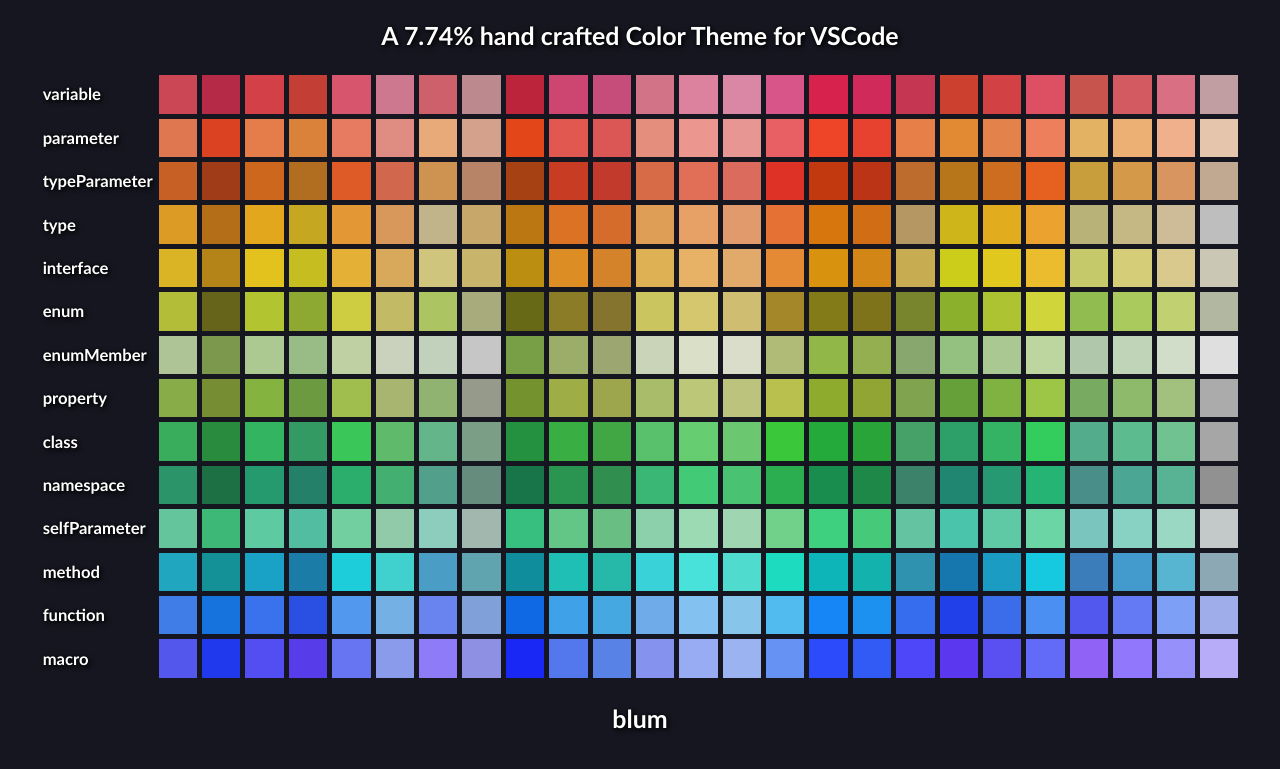
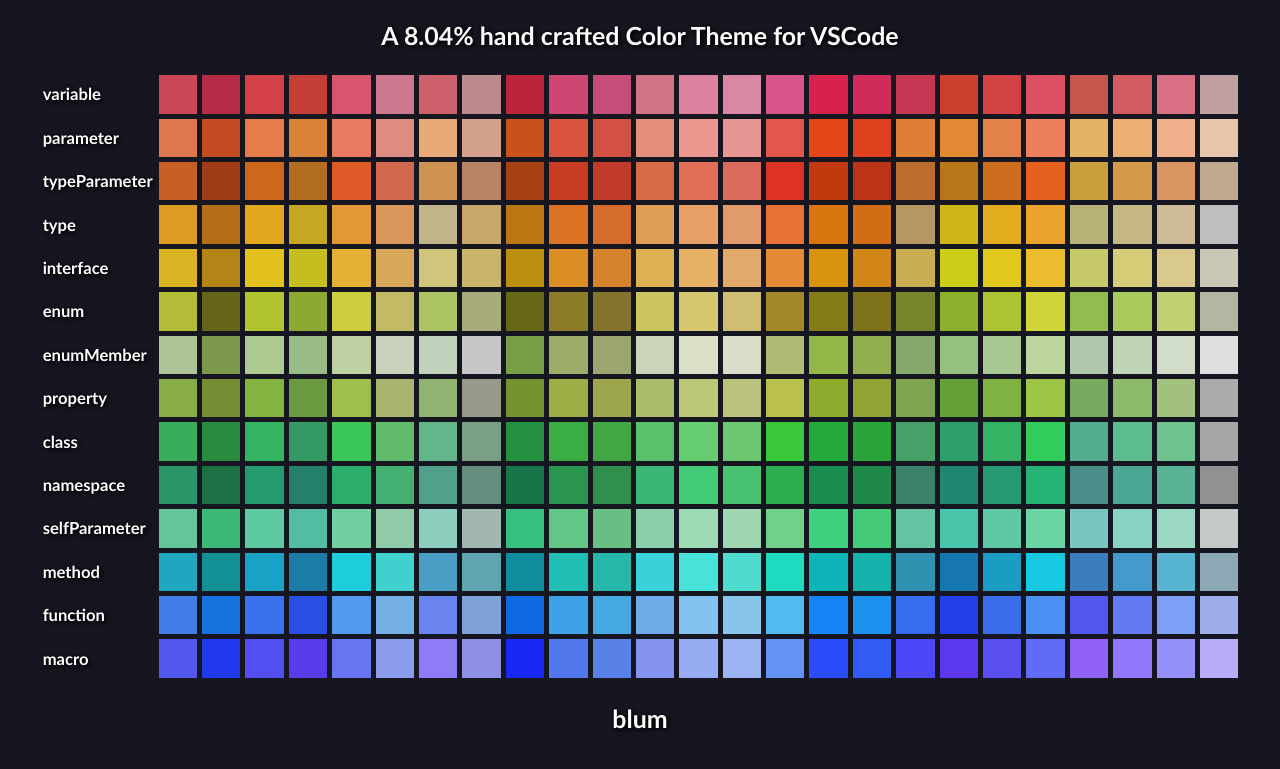
Before and after one commit to Thertzlor/semantic-rainbow, a website: page html/index.html in a window 1280 px wide. Shown: the part 65-834 px from the top of the page. Drawn offline with Linux system fonts and the light colour scheme.

Commit message:
example pic

```diff
--- a/generator/config.json
+++ b/generator/config.json
@@ -16,12 +16,21 @@
       "function": "#407de6",
       "macro": "#5457ec"
    },
+
+
+
+
    "filters": {
       "readonly": {
          "default": {
             "darken": 10,
             "saturate": 5,
             "spin": -6
+         },
+         "parameter": {
+            "darken": 15,
+            "saturate": 2,
+            "spin": -1
          },
          "enum": {
             "darken": 23,
--- a/html/index.html
+++ b/html/index.html
@@ -23,15 +23,9 @@
       (async () => {
          const jsonConfig = JSON.parse(await getConfig);
          const frag = new DocumentFragment();
-         const {semanticRules, meta: {numColors, manualColors, baseNumber, filterNumber, extraCombinationsNumber}} = generateColors(tinycolor, jsonConfig);
-
-         const replacers = {
-            manualPercent: ((manualColors / numColors) * 100).toFixed(2),
-            numColors, manualColors, baseNumber, filterNumber, extraCombinationsNumber
-         };
-
+         const {semanticRules, meta} = generateColors(tinycolor, jsonConfig);
          //Filling in variables into the text;
-         [...document.getElementsByClassName('text')].forEach(e => e.innerHTML = interpolate(e.innerHTML, replacers));
+         [...document.getElementsByClassName('text')].forEach(e => e.innerHTML = interpolate(e.innerHTML, meta));
          //Creating the color table
          const myTable = frag.appendChild(document.createElement('table')).appendChild(document.createElement('tbody'));
          let tableContainer;
--- a/themes/Semantic Rainbow-color-theme.json
+++ b/themes/Semantic Rainbow-color-theme.json
@@ -142,7 +142,7 @@
       "editorBracketHighlight.foreground4": "#80b54a",
       "editorBracketHighlight.foreground5": "#87CEFA",
       "editorBracketHighlight.foreground6": "#a32761",
-      "editorWhitespace.foreground": "#ffffff07",
+      "editorWhitespace.foreground": "#ffffff10",
       "icon.foreground": "#ffffff34",
       "minimapSlider.background": "#cbccff1f",
       "minimapSlider.hoverBackground": "#cbccff33",
@@ -235,7 +235,7 @@
          "foreground": "#c19ea1"
       },
       "parameter": "#df7850",
-      "parameter.readonly": "#db4221",
+      "parameter.readonly": "#c24b21",
       "parameter.declaration": {
          "foreground": "#e57d4a",
          "italic": true
@@ -252,14 +252,14 @@
          "foreground": "#d4a18d"
       },
       "parameter.readonly.declaration": {
-         "foreground": "#e34719",
+         "foreground": "#c9511a",
          "italic": true
       },
       "parameter.private.readonly.declaration": {
-         "foreground": "#e0584f",
-         "italic": true
-      },
-      "parameter.private.readonly": "#da5755",
+         "foreground": "#d9543d",
+         "italic": true
+      },
+      "parameter.private.readonly": "#d25144",
       "parameter.private.declaration": {
          "foreground": "#e48f7e",
          "italic": true
@@ -270,17 +270,17 @@
       },
       "parameter.private.async": "#e89694",
       "parameter.private.readonly.async.declaration": {
-         "foreground": "#e86063",
+         "foreground": "#e2564d",
          "italic": true
       },
       "parameter.readonly.declaration.async": {
-         "foreground": "#ee4528",
-         "italic": true
-      },
-      "parameter.readonly.async": "#e7412f",
-      "parameter.defaultLibrary.readonly": "#e67f48",
+         "foreground": "#e54617",
+         "italic": true
+      },
+      "parameter.readonly.async": "#de411e",
+      "parameter.defaultLibrary.readonly": "#df7e35",
       "parameter.builtin.readonly": {
-         "foreground": "#e67f48"
+         "foreground": "#df7e35"
       },
       "parameter.static.declaration": {
          "foreground": "#e28a33",
@@ -1633,32 +1633,6 @@
          }
       },
       {
-         "name": "property",
-         "scope": [
-            "variable.other.property"
-         ],
-         "settings": {
-            "foreground": "#88ac47"
-         }
-      },
-      {
-         "name": "property",
-         "scope": [
-            "variable.other.property"
-         ],
-         "settings": {
-            "foreground": "#88ac47"
-         }
-      },
-      {
-         "name": "Comments",
-         "scope": "comment",
-         "settings": {
-            "foreground": "#BBBBBB4D",
-            "fontStyle": "italic"
-         }
-      },
-      {
          "name": "Constants",
          "scope": "constant",
          "settings": {
@@ -1666,13 +1640,6 @@
          }
       },
       {
-         "name": "Escape characters",
-         "scope": "constant.character.escape",
-         "settings": {
-            "foreground": "#25B0BCE6"
-         }
-      },
-      {
          "name": "Named entities",
          "scope": "entity.name",
          "settings": {
@@ -1680,16 +1647,6 @@
          }
       },
       {
-         "name": "Static types",
-         "scope": [
-            "entity.name.type",
-            "storage.type.cs"
-         ],
-         "settings": {
-            "foreground": "#FAC29AE6"
-         }
-      },
-      {
          "name": "CSS ID selectors",
          "scope": "entity.other.attribute-name.id",
          "settings": {
@@ -1697,25 +1654,6 @@
          }
       },
       {
-         "name": "Pseudo CSS",
-         "scope": [
-            "entity.other.attribute-name.pseudo-element",
-            "entity.other.attribute-name.pseudo-class"
-         ],
-         "settings": {
-            "foreground": "#FAB795E6"
-         }
-      },
-      {
-         "name": "Variable names",
-         "scope": [
-            "variable"
-         ],
-         "settings": {
-            "foreground": "#E95678E6"
-         }
-      },
-      {
          "name": "Keywords",
          "scope": "keyword",
          "settings": {
@@ -1723,25 +1661,6 @@
          }
       },
       {
-         "name": "Operators",
-         "scope": "keyword.operator",
-         "settings": {
-            "foreground": "#BBBBBB"
-         }
-      },
-      {
-         "name": "Special operators",
-         "scope": [
-            "keyword.operator.new",
-            "keyword.operator.expression",
-            "keyword.operator.logical",
-            "keyword.operator.delete"
-         ],
-         "settings": {
-            "foreground": "#B877DBE6"
-         }
-      },
-      {
          "name": "Units",
          "scope": "keyword.other.unit",
          "settings": {
@@ -1806,23 +1725,6 @@
          }
       },
       {
-         "name": "Strings",
-         "scope": [
-            "string.quoted",
-            "string.template"
-         ],
-         "settings": {
-            "foreground": "#FAB795E6"
-         }
-      },
-      {
-         "name": "Regex",
-         "scope": "string.regexp",
-         "settings": {
-            "foreground": "#F09483E6"
-         }
-      },
-      {
          "name": "Markup link descriptions",
          "scope": "string.other.link",
          "settings": {
@@ -1879,6 +1781,15 @@
          "scope": "punctuation.definition.list",
          "settings": {
             "foreground": "#F09483E6"
+         }
+      },
+      {
+         "name": "type",
+         "scope": [
+            "entity.name.type.alias"
+         ],
+         "settings": {
+            "foreground": "#db9b25"
          }
       },
       {
```
Also changed, not shown: generator/_Template.md (+4 -6 lines), generator/generate.js (+8 -5 lines), README.md, assets/SR_Example.png (added), generator/lib/colorGenerator.js.
